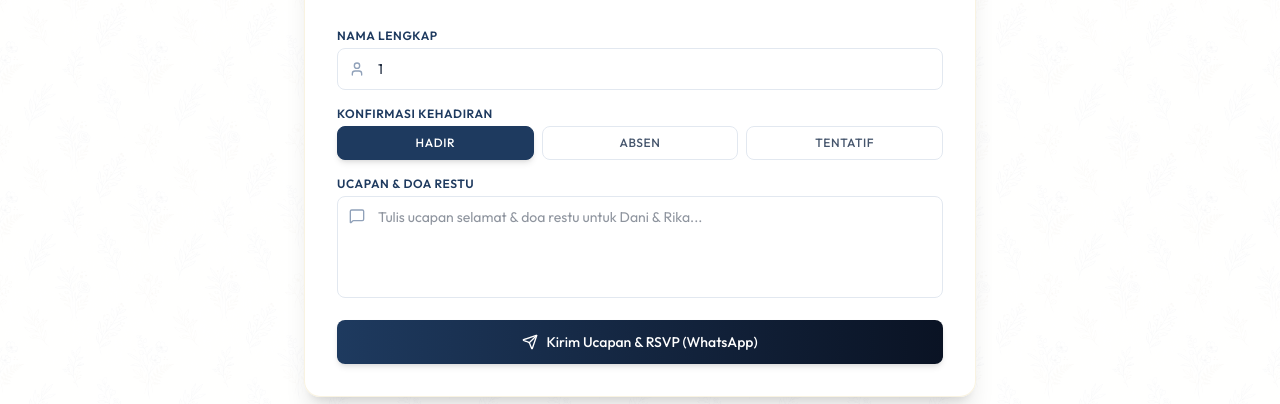
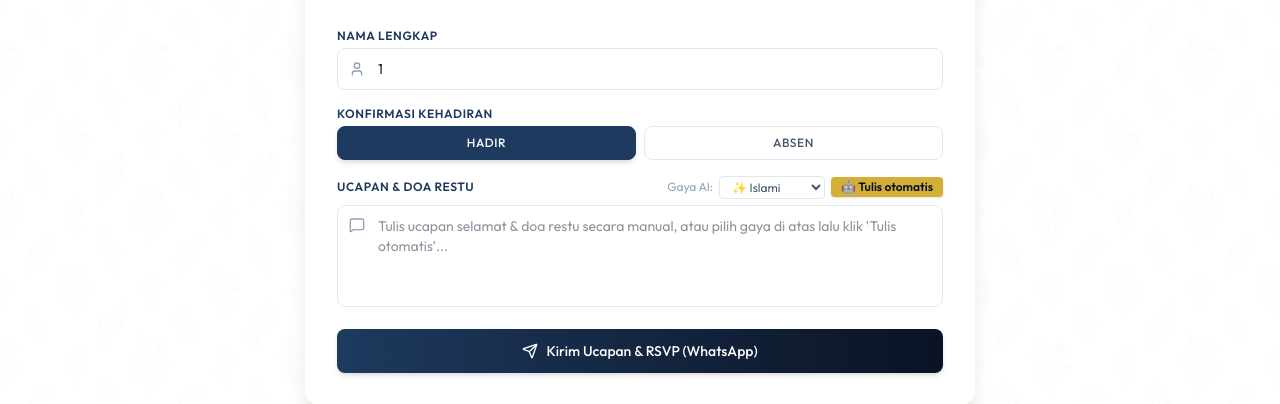
Before and after one commit to dafbeatx/Wedding-Rika-dan-Dani, a Next.js app: page /invitation/1/buka in a window 1280 px wide. Shown: the part 5980-6384 px from the top of the page. Built offline with nearby package versions, Linux system fonts and the light colour scheme; no server answers; the database is empty; a web font is replaced by a local one.

Commit message:
feat: remove RSVP tentatif and add AI wish generator with Groq API

```diff
--- /dev/null
+++ b/app/api/generate-wish/route.ts
@@ -0,0 +1,97 @@
+import { NextResponse } from 'next/server';
+
+const TEMPLATES = {
+  islami: [
+    "Barakallahu lakum wa baraka alaikum. Selamat menempuh hidup baru Dani & Rika, semoga menjadi keluarga sakinah, mawaddah, warahmah.",
+    "Selamat atas pernikahan Dani & Rika. Semoga Allah SWT senantiasa melimpahkan berkah, rahmat, dan menyatukan kalian dalam kebaikan.",
+    "Selamat berbahagia Dani & Rika. Semoga ikatan suci ini diridhai Allah SWT dan dituntun menuju jannah-Nya. Aamiin ya Rabbal 'Alamin.",
+    "Barakallahu laka. Selamat meniti rumah tangga Dani & Rika, semoga diberkahi keturunan yang shalih dan shalihah."
+  ],
+  romantis: [
+    "Selamat menempuh lembaran baru Dani & Rika. Semoga cinta kalian terus bertumbuh dan menjadi pelabuhan hati yang abadi.",
+    "Happy wedding Dani & Rika. Semoga perjalanan cinta kalian selalu dihiasi kebahagiaan, tawa, dan kebersamaan yang tak lekang oleh waktu.",
+    "Selamat menempuh hidup baru Dani & Rika. Semoga hari-hari kalian sebagai pasangan selalu dipenuhi dengan pelukan hangat dan kasih sayang.",
+    "Selamat berbahagia untuk pasangan terindah, Dani & Rika. Semoga cinta kalian terus bersemi indah selamanya."
+  ],
+  puitis: [
+    "Dua hati, satu janji suci. Selamat mengarungi samudera rumah tangga Dani & Rika, semoga dermaga kebahagiaan selalu menanti kalian.",
+    "Di bawah restu semesta, janji suci terucap indah. Selamat meniti mahligai cinta Dani & Rika, berbahagialah dalam pelukan takdir.",
+    "Lembaran baru telah terbuka, melukis indah kisah dua jiwa. Selamat menempuh hidup baru Dani & Rika, semoga abadi dalam kebaikan.",
+    "Selamat berbahagia Dani & Rika. Semoga melodi cinta kalian terus mengalun indah menemani setiap langkah perjalanan hidup."
+  ],
+  kasual: [
+    "Happy wedding Dani & Rika! Akhirnya sah juga ya! Semoga bahagia terus dan selalu kompak setiap harinya.",
+    "Selamat menempuh hidup baru bro Dani & Rika! Semoga seru terus petualangan barunya sebagai suami istri.",
+    "Happy wedding guys! Selamat menjalani hari-hari baru bareng. Semoga awet, langgeng, dan cepat dikasih momongan ya!",
+    "Selamat atas pernikahannya Dani & Rika! Semoga cinta kalian selalu seru, hangat, dan bahagia selamanya."
+  ]
+};
+
+export async function POST(request: Request) {
+  try {
+    const { nama, gaya } = await request.json();
+    const style = (gaya || 'islami') as 'islami' | 'romantis' | 'puitis' | 'kasual';
+
+    const uppercaseNama = nama ? nama.trim() : 'Teman';
+    const templates = TEMPLATES[style] || TEMPLATES.islami;
+    const fallbackWish = templates[Math.floor(Math.random() * templates.length)].replace('Selamat', `Saya ${uppercaseNama} mengucapkan selamat`);
+
+    const groqKey = process.env.GROQ;
+    if (!groqKey) {
+      console.warn("GROQ API Key tidak ditemukan di server-side, menggunakan fallback.");
+      return NextResponse.json({ wish: fallbackWish });
+    }
+
+    // Call Groq API
+    const response = await fetch('https://api.groq.com/openai/v1/chat/completions', {
+      method: 'POST',
+      headers: {
+        'Content-Type': 'application/json',
+        'Authorization': `Bearer ${groqKey}`,
+      },
+      body: JSON.stringify({
+        model: 'llama3-8b-8192',
+        messages: [
+          {
+            role: 'system',
+            content: 'You are a professional assistant writing Indonesian wedding wishes. Your tone should be polite, authentic, and matches the chosen style. Do NOT use introductory text, quotes, or conversational prefix/suffix. Just return the wish text directly.'
+          },
+          {
+            role: 'user',
+            content: `Tulis ucapan selamat pernikahan yang indah, singkat (maksimal 20-30 kata) untuk pernikahan Dani & Rika. Pengirim bernama "${uppercaseNama}". Gunakan gaya bahasa "${style}". Jangan menyertakan kata pembuka seperti 'Ini ucapan Anda:' atau tanda petik.`
+          }
+        ],
+        temperature: 0.75,
+        max_tokens: 120,
+      }),
+    });
+
+    if (!response.ok) {
+      throw new Error(`Groq API returned status ${response.status}`);
+    }
+
+    const data = await response.json();
+    const generatedWish = data?.choices?.[0]?.message?.content?.trim();
+
+    if (generatedWish) {
+      // Clean quotes if any
+      const cleanedWish = generatedWish.replace(/^["'«“]|["'»”]$/g, '').trim();
+      return NextResponse.json({ wish: cleanedWish });
+    }
+
+    return NextResponse.json({ wish: fallbackWish });
+  } catch (error) {
+    console.error('Error generating wish with AI:', error);
+    // If anything fails, return a graceful random fallback
+    try {
+      const body = await request.json().catch(() => ({}));
+      const nama = body.nama || 'Teman';
+      const style = (body.gaya || 'islami') as 'islami' | 'romantis' | 'puitis' | 'kasual';
+      const templates = TEMPLATES[style] || TEMPLATES.islami;
+      const fallbackWish = templates[Math.floor(Math.random() * templates.length)];
+      return NextResponse.json({ wish: fallbackWish });
+    } catch {
+      return NextResponse.json({ wish: "Selamat menempuh hidup baru Dani & Rika, semoga sakinah mawaddah warahmah." });
+    }
+  }
+}
--- a/components/guestbook.tsx
+++ b/components/guestbook.tsx
@@ -22,10 +22,39 @@ export default function Guestbook({ initialGuestName = '' }: GuestbookProps) {
   const [wishes, setWishes] = useState<Ucapan[]>([]);
   const [nama, setNama] = useState(initialGuestName);
   const [ucapan, setUcapan] = useState('');
-  const [kehadiran, setKehadiran] = useState<'hadir' | 'tidak_hadir' | 'tentatif'>('hadir');
+  const [kehadiran, setKehadiran] = useState<'hadir' | 'tidak_hadir'>('hadir');
   const [isSubmitting, setIsSubmitting] = useState(false);
   const [isSuccess, setIsSuccess] = useState(false);
   const [loadingWishes, setLoadingWishes] = useState(true);
+  const [aiStyle, setAiStyle] = useState('islami');
+  const [isGenerating, setIsGenerating] = useState(false);
+
+  const generateAIWish = async () => {
+    if (!nama.trim()) return;
+    setIsGenerating(true);
+    try {
+      const res = await fetch('/api/generate-wish', {
+        method: 'POST',
+        headers: {
+          'Content-Type': 'application/json',
+        },
+        body: JSON.stringify({
+          nama: nama.trim(),
+          gaya: aiStyle,
+        }),
+      });
+      if (res.ok) {
+        const data = await res.json();
+        if (data.wish) {
+          setUcapan(data.wish);
+        }
+      }
+    } catch (error) {
+      console.error('Error generating AI wish:', error);
+    } finally {
+      setIsGenerating(false);
+    }
+  };
 
   // Fetch initial wishes
   useEffect(() => {
@@ -143,7 +172,7 @@ export default function Guestbook({ initialGuestName = '' }: GuestbookProps) {
 
       // WhatsApp Redirect helper (opens in new tab)
       const waNumber = '6285776252404'; // RSVP admin
-      const statusKehadiran = kehadiran === 'hadir' ? 'HADIR' : kehadiran === 'tidak_hadir' ? 'TIDAK HADIR' : 'TENTATIF';
+      const statusKehadiran = kehadiran === 'hadir' ? 'HADIR' : 'TIDAK HADIR';
       const text = `Halo Dani & Rika,\nSaya ingin mengonfirmasi kehadiran di acara pernikahan kalian.\n\n*Nama:* ${nama.trim()}\n*Status Kehadiran:* ${statusKehadiran}\n*Ucapan:* ${ucapan.trim()}\n\nTerima kasih!`;
 
       const waUrl = `https://api.whatsapp.com/send?phone=${waNumber}&text=${encodeURIComponent(text)}`;
@@ -224,8 +253,8 @@ export default function Guestbook({ initialGuestName = '' }: GuestbookProps) {
             <label htmlFor="select-attendance" className="block text-xs font-semibold text-navy-blue uppercase tracking-wider mb-1">
               Konfirmasi Kehadiran
             </label>
-            <div className="grid grid-cols-3 gap-2">
-              {(['hadir', 'tidak_hadir', 'tentatif'] as const).map((status) => (
+            <div className="grid grid-cols-2 gap-2">
+              {(['hadir', 'tidak_hadir'] as const).map((status) => (
                 <button
                   key={status}
                   type="button"
@@ -236,16 +265,49 @@ export default function Guestbook({ initialGuestName = '' }: GuestbookProps) {
                       : 'bg-white/50 border-slate-200 text-slate-600 hover:bg-slate-50'
                   }`}
                 >
-                  {status === 'hadir' ? 'Hadir' : status === 'tidak_hadir' ? 'Absen' : 'Tentatif'}
+                  {status === 'hadir' ? 'Hadir' : 'Absen'}
                 </button>
               ))}
             </div>
           </div>
 
           <div>
-            <label htmlFor="input-wish" className="block text-xs font-semibold text-navy-blue uppercase tracking-wider mb-1">
-              Ucapan & Doa Restu
-            </label>
+            <div className="flex flex-wrap items-center justify-between gap-2 mb-1.5">
+              <label htmlFor="input-wish" className="block text-xs font-semibold text-navy-blue uppercase tracking-wider">
+                Ucapan & Doa Restu
+              </label>
+              <div className="flex items-center gap-1.5 text-xs">
+                <span className="text-slate-400">Gaya AI:</span>
+                <select
+                  value={aiStyle}
+                  onChange={(e) => setAiStyle(e.target.value)}
+                  className="px-2 py-0.5 rounded border border-slate-200 bg-white text-xs text-slate-600 focus:outline-none focus:ring-1 focus:ring-gold-accent"
+                >
+                  <option value="islami">✨ Islami</option>
+                  <option value="romantis">❤️ Romantis</option>
+                  <option value="puitis">✍️ Puitis</option>
+                  <option value="kasual">💬 Kasual</option>
+                </select>
+                <button
+                  type="button"
+                  onClick={generateAIWish}
+                  disabled={isGenerating || !nama.trim()}
+                  className="inline-flex items-center gap-1 px-2.5 py-0.5 rounded bg-gold-accent hover:bg-gold-hover text-navy-dark font-semibold text-xs transition-colors shadow-sm disabled:opacity-50 disabled:cursor-not-allowed cursor-pointer"
+                  title={!nama.trim() ? 'Masukkan nama terlebih dahulu' : 'Buat ucapan otomatis dengan AI'}
+                >
+                  {isGenerating ? (
+                    <>
+                      <Loader2 className="w-3 h-3 animate-spin" />
+                      <span>Membuat...</span>
+                    </>
+                  ) : (
+                    <>
+                      <span>🤖 Tulis otomatis</span>
+                    </>
+                  )}
+                </button>
+              </div>
+            </div>
             <div className="relative">
               <span className="absolute top-3 left-3 text-slate-400 pointer-events-none">
                 <MessageSquare className="w-4 h-4" />
@@ -256,7 +318,7 @@ export default function Guestbook({ initialGuestName = '' }: GuestbookProps) {
                 rows={4}
                 value={ucapan}
                 onChange={(e) => setUcapan(e.target.value)}
-                placeholder="Tulis ucapan selamat & doa restu untuk Dani & Rika..."
+                placeholder={!nama.trim() ? "Masukkan nama Anda terlebih dahulu untuk mengaktifkan generator AI..." : "Tulis ucapan selamat & doa restu secara manual, atau pilih gaya di atas lalu klik 'Tulis otomatis'..."}
                 className="w-full pl-10 pr-4 py-2.5 rounded-lg border border-slate-200 focus:outline-none focus:ring-2 focus:ring-gold-accent/50 focus:border-gold-accent bg-white/70 text-slate-800 text-sm transition-all resize-none"
               />
             </div>
```
